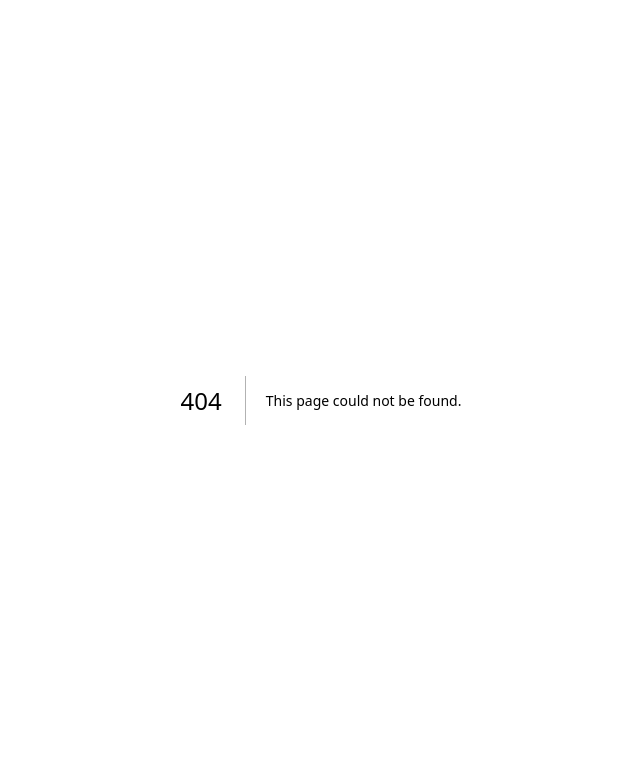
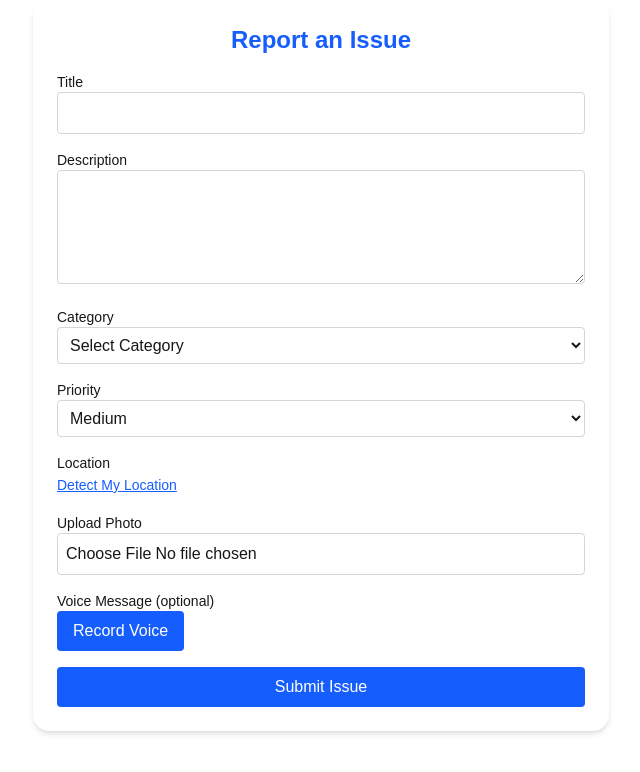
Before and after one commit to AshwinAnand868/civic-issue-reporting-platform, a Next.js app in the folder frontend/: page /report-issue in a window 1280 px wide. Before the commit this address had no page. Shown: the top 772 px of the page, without its empty margins (319-959 px from the left). Built offline with nearby package versions, Linux system fonts and the light colour scheme.

Commit message:
Merge login form and reporting issue logic

```diff
--- a/frontend/app/(auth)/login/components/LoginForm.tsx
+++ b/frontend/app/(auth)/login/components/LoginForm.tsx
@@ -84,7 +84,7 @@ export default function LoginForm() {
       localStorage.setItem("user", JSON.stringify(returned.user)); // optional
 
       // redirect to dashboard
-      router.push("/dashboard");
+      router.push("/report-issue");
     } catch (err) {
       setError("Server error. Please try again later.");
     } finally {
--- /dev/null
+++ b/frontend/app/lib/validations/reportSchema.ts
@@ -0,0 +1,16 @@
+import { z } from "zod";
+
+export const reportSchema = z.object({
+  title: z.string().min(3, "Title is required"),
+  description: z.string().min(10, "Description must be at least 10 characters"),
+  category: z.string().min(1, "Category is required"),
+  location: z.object({
+    lat: z.number(),
+    lng: z.number(),
+  }),
+  photo_url: z.url().optional().or(z.literal("")),
+  voice_url: z.url().optional().or(z.literal("")),
+  priority: z.enum(["Low", "Medium", "High"]),
+});
+
+export type ReportFormData = z.infer<typeof reportSchema>;
--- /dev/null
+++ b/frontend/app/report-issue/components/ReportForm.tsx
@@ -0,0 +1,281 @@
+"use client";
+
+import { reportSchema } from "@/app/lib/validations/reportSchema";
+import { zodResolver } from "@hookform/resolvers/zod";
+import { Loader2 } from "lucide-react";
+import { useRef, useState } from "react";
+import { useForm } from "react-hook-form";
+import { z } from "zod";
+
+type ReportFormData = z.infer<typeof reportSchema>;
+
+export default function ReportForm() {
+  const [error, setError] = useState<string>("");
+  const [success, setSuccess] = useState<string>("");
+
+  // recording state & refs
+  const [recording, setRecording] = useState(false);
+  const mediaRecorderRef = useRef<MediaRecorder | null>(null);
+  const mediaStreamRef = useRef<MediaStream | null>(null);
+  const [recordedAudio, setRecordedAudio] = useState<string | null>(null);
+
+  const {
+    register,
+    handleSubmit,
+    formState: { errors, isSubmitting },
+    setValue,
+  } = useForm<ReportFormData>({
+    resolver: zodResolver(reportSchema),
+    defaultValues: {
+      priority: "Medium",
+    },
+  });
+
+  // Location detection
+  const handleDetectLocation = () => {
+    if (!navigator.geolocation) {
+      setError("Geolocation not supported by your browser.");
+      return;
+    }
+    navigator.geolocation.getCurrentPosition(
+      (pos) => {
+        setValue("location", {
+          lat: pos.coords.latitude,
+          lng: pos.coords.longitude,
+        } as any);
+      },
+      () => setError("Failed to fetch location.")
+    );
+  };
+
+  // Submit
+  const onSubmit = async (data: ReportFormData) => {
+    setError("");
+    setSuccess("");
+
+    try {
+      const token = localStorage.getItem("token");
+      const res = await fetch(`${process.env.NEXT_PUBLIC_API_BASE}/api/issues`, {
+        method: "POST",
+        headers: {
+          "Content-Type": "application/json",
+          Authorization: `Bearer ${token}`,
+        },
+        body: JSON.stringify({
+          ...data,
+          location: {
+            type: "Point",
+            coordinates: [data.location.lng, data.location.lat],
+          },
+        }),
+      });
+
+      const result = await res.json();
+      if (!res.ok) {
+        setError(result.error || "Failed to submit issue");
+        return;
+      }
+
+      setSuccess("Issue reported successfully!");
+    } catch {
+      setError("Server error. Please try again later.");
+    }
+  };
+
+  // Photo upload (unchanged)
+  const handleFileUpload = async (event: React.ChangeEvent<HTMLInputElement>) => {
+    const file = event.target.files?.[0];
+    if (!file) return;
+
+    const formData = new FormData();
+    formData.append("file", file);
+    formData.append("upload_preset", "unsigned_preset");
+
+    try {
+      const res = await fetch(
+        `https://api.cloudinary.com/v1_1/diqacdink/image/upload`,
+        {
+          method: "POST",
+          body: formData,
+        }
+      );
+
+      const data = await res.json();
+      setValue("photo_url", data.secure_url);
+    } catch (error) {
+      console.error("Upload error:", error);
+      setError("Photo upload failed.");
+    }
+  };
+
+  // Voice recording + upload logic (fixed)
+  const handleVoiceRecording = async () => {
+    setError("");
+
+    // If currently recording -> stop
+    if (recording) {
+      // stop recorder and cleanup will happen in onstop handler
+      mediaRecorderRef.current?.stop();
+      return;
+    }
+
+    // Start recording
+    try {
+      const stream = await navigator.mediaDevices.getUserMedia({ audio: true });
+      mediaStreamRef.current = stream;
+
+      const recorder = new MediaRecorder(stream);
+      mediaRecorderRef.current = recorder;
+
+      const chunks: Blob[] = [];
+
+      recorder.ondataavailable = (e) => {
+        if (e.data && e.data.size > 0) chunks.push(e.data);
+      };
+
+      recorder.onstop = async () => {
+        try {
+          // combine chunks
+          const blob = new Blob(chunks, { type: "audio/webm" });
+
+          // show local preview
+          const url = URL.createObjectURL(blob);
+          setRecordedAudio(url);
+
+          // upload to Cloudinary (use video endpoint for audio)
+          const formData = new FormData();
+          formData.append("file", blob);
+          formData.append("upload_preset", "unsigned_preset");
+
+          const res = await fetch(
+            `https://api.cloudinary.com/v1_1/diqacdink/video/upload`,
+            {
+              method: "POST",
+              body: formData,
+            }
+          );
+
+          const data = await res.json();
+          if (data && data.secure_url) {
+            setValue("voice_url", data.secure_url);
+          } else {
+            console.error("Cloudinary response:", data);
+            setError("Failed to upload audio.");
+          }
+        } catch (err) {
+          console.error("Audio upload failed:", err);
+          setError("Failed to upload audio.");
+        } finally {
+          // cleanup media tracks
+          if (mediaStreamRef.current) {
+            mediaStreamRef.current.getTracks().forEach((t) => t.stop());
+            mediaStreamRef.current = null;
+          }
+          mediaRecorderRef.current = null;
+          setRecording(false);
+        }
+      };
+
+      // start and set recording UI
+      recorder.start();
+      setRecording(true);
+    } catch (err) {
+      console.error("Microphone error:", err);
+      setError("Microphone access denied or not available.");
+      setRecording(false);
+    }
+  };
+
+  return (
+    <div className="bg-white rounded-2xl shadow-md p-6 max-w-xl mx-auto">
+      <h2 className="text-2xl font-bold text-blue-600 mb-4 text-center">
+        Report an Issue
+      </h2>
+
+      <form onSubmit={handleSubmit(onSubmit)} className="space-y-4">
+        {/* Title */}
+        <div>
+          <label className="block text-sm font-medium">Title</label>
+          <input {...register("title")} className="w-full p-2 border border-gray-300 rounded" />
+          {errors.title && <p className="text-red-500 text-sm">{errors.title.message}</p>}
+        </div>
+
+        {/* Description */}
+        <div>
+          <label className="block text-sm font-medium">Description</label>
+          <textarea {...register("description")} rows={4} className="w-full p-2 border border-gray-300 rounded" />
+          {errors.description && <p className="text-red-500 text-sm">{errors.description.message}</p>}
+        </div>
+
+        {/* Category */}
+        <div>
+          <label className="block text-sm font-medium">Category</label>
+          <select {...register("category")} className="w-full p-2 border border-gray-300 rounded">
+            <option value="">Select Category</option>
+            <option value="Sanitation">Sanitation</option>
+            <option value="Roads">Roads</option>
+            <option value="Electricity">Electricity</option>
+          </select>
+          {errors.category && <p className="text-red-500 text-sm">{errors.category.message}</p>}
+        </div>
+
+        {/* Priority */}
+        <div>
+          <label className="block text-sm font-medium">Priority</label>
+          <select {...register("priority")} defaultValue="Medium" className="w-full p-2 border border-gray-300 rounded">
+            <option value="Low">Low</option>
+            <option value="Medium">Medium</option>
+            <option value="High">High</option>
+          </select>
+        </div>
+
+        {/* Location */}
+        <div>
+          <label className="block text-sm font-medium">Location</label>
+          <button type="button" onClick={handleDetectLocation} className="text-sm text-blue-600 underline">
+            Detect My Location
+          </button>
+          {errors.location && <p className="text-red-500 text-sm">{errors.location.message as string}</p>}
+        </div>
+
+        {/* Photo Upload */}
+        <div>
+          <label className="block text-sm font-medium">Upload Photo</label>
+          <input type="file" accept="image/*" onChange={handleFileUpload} className="w-full p-2 border border-gray-300 rounded" />
+        </div>
+
+        {/* Voice Recording */}
+        <div>
+          <label className="block text-sm font-medium">Voice Message (optional)</label>
+          <div className="flex items-center gap-2">
+            <button
+              type="button"
+              onClick={handleVoiceRecording}
+              className={`px-4 py-2 rounded ${recording ? "bg-red-600 text-white" : "bg-blue-600 text-white"} hover:opacity-90`}
+            >
+              {recording ? "Stop Recording" : "Record Voice"}
+            </button>
+
+            {recordedAudio && <audio controls src={recordedAudio} className="mt-2 w-full" />}
+          </div>
+        </div>
+
+        {/* Error / Success */}
+        {error && <p className="text-red-500 text-sm">{error}</p>}
+        {success && <p className="text-green-600 text-sm">{success}</p>}
+
+        {/* Submit */}
+        <button type="submit" disabled={isSubmitting} className="w-full flex items-center justify-center gap-2 bg-blue-600 text-white py-2 rounded hover:bg-blue-700 disabled:opacity-50">
+          {isSubmitting ? (
+            <>
+              <Loader2 className="animate-spin h-5 w-5" />
+              Submitting...
+            </>
+          ) : (
+            "Submit Issue"
+          )}
+        </button>
+      </form>
+    </div>
+  );
+}
--- /dev/null
+++ b/frontend/app/report-issue/page.tsx
@@ -0,0 +1,9 @@
+import ReportForm from './components/ReportForm';
+
+const ReportIssuePage = () => {
+  return (
+    <ReportForm />
+  )
+}
+
+export default ReportIssuePage;
```
